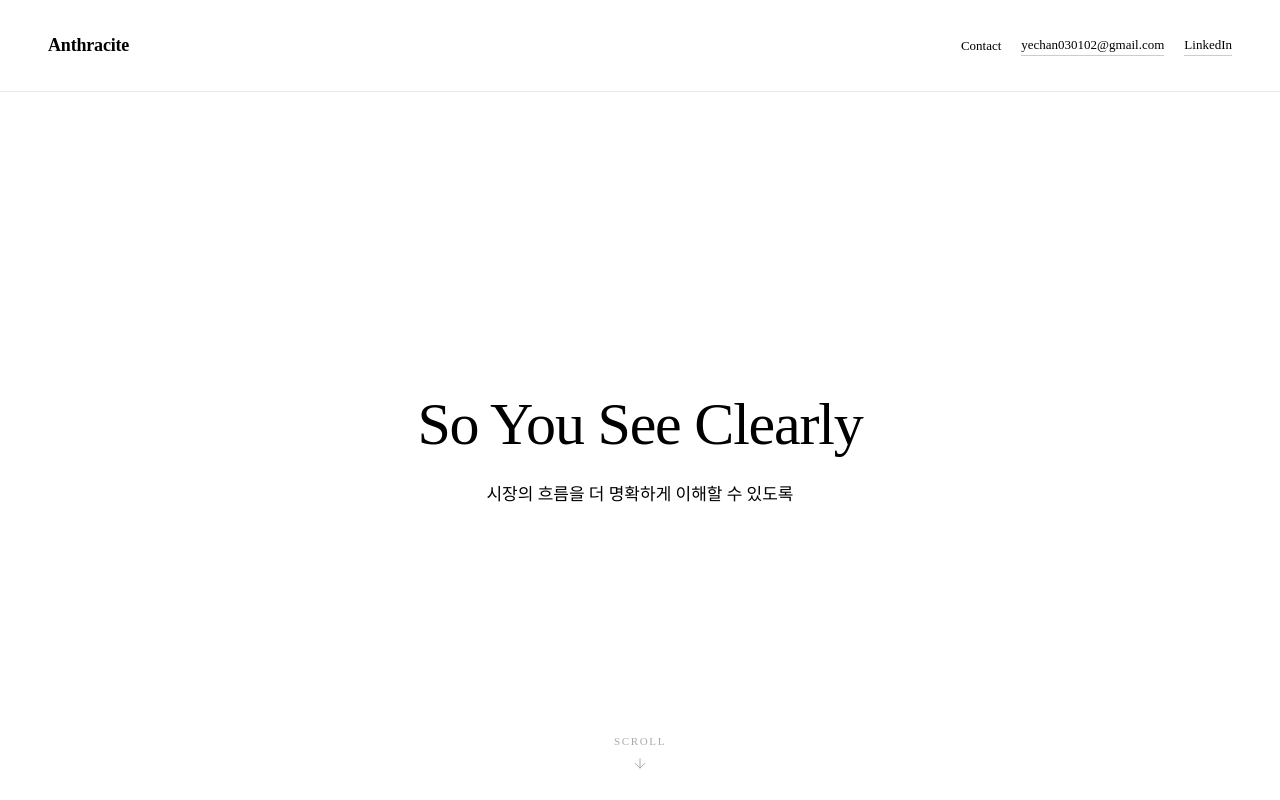
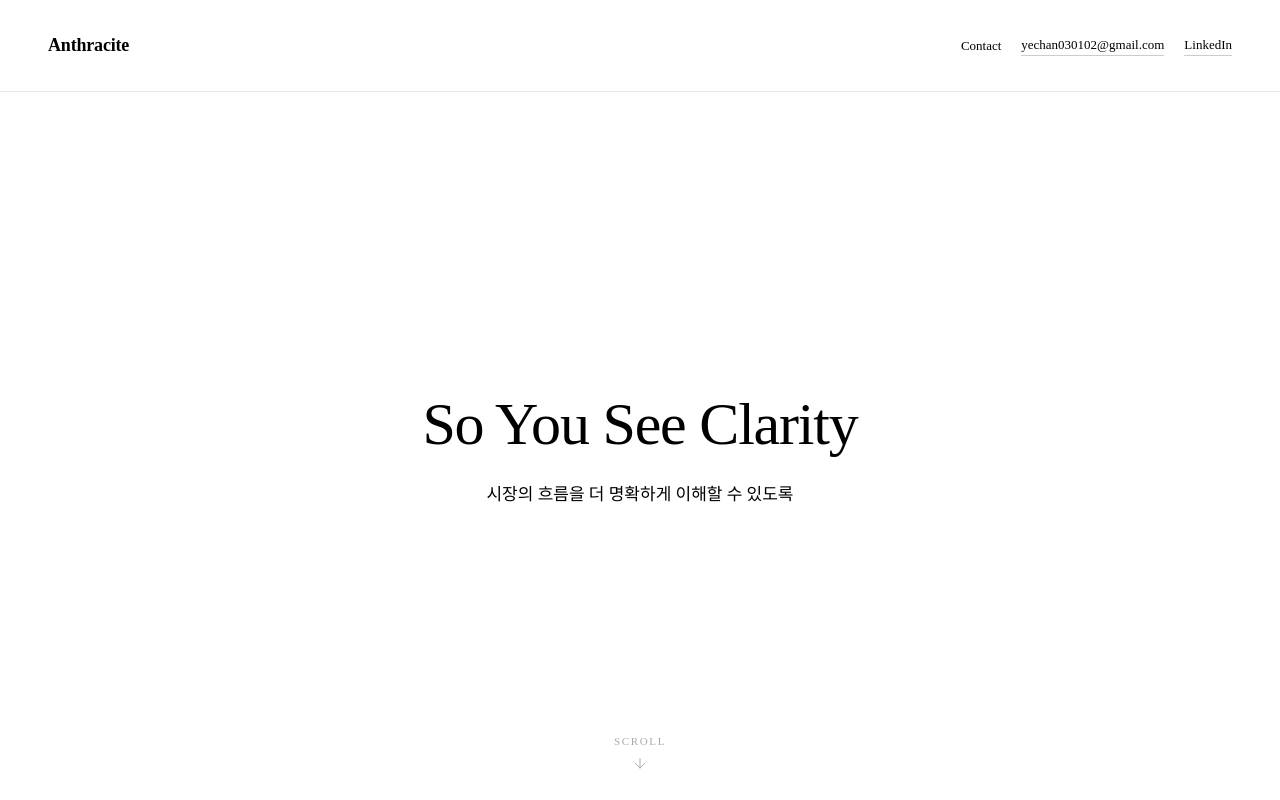
Before and after one commit to negamuster/yechanlee, a React (Vite) app: page / in a window 1280 px wide. Shown: the top 800 px of the page. Built offline with nearby package versions, Linux system fonts and the light colour scheme.

Commit message:
update home page

```diff
--- a/src/pages/00_Home.tsx
+++ b/src/pages/00_Home.tsx
@@ -96,7 +96,7 @@ export default function Home() {
             color: '#000000',
             whiteSpace: 'nowrap',
           }}>
-            So You See Clearly
+            So You See Clarity
           </h1>
           <p className="slide-up-2" style={{ fontSize: '17px', lineHeight: '1.75', color: '#000000', maxWidth: '480px' }}>
             시장의 흐름을 더 명확하게 이해할 수 있도록
```
